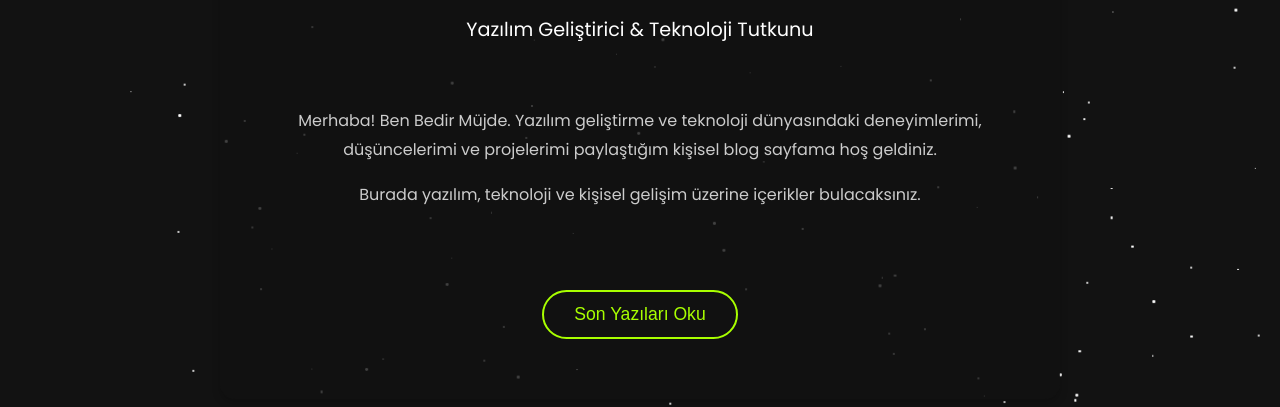
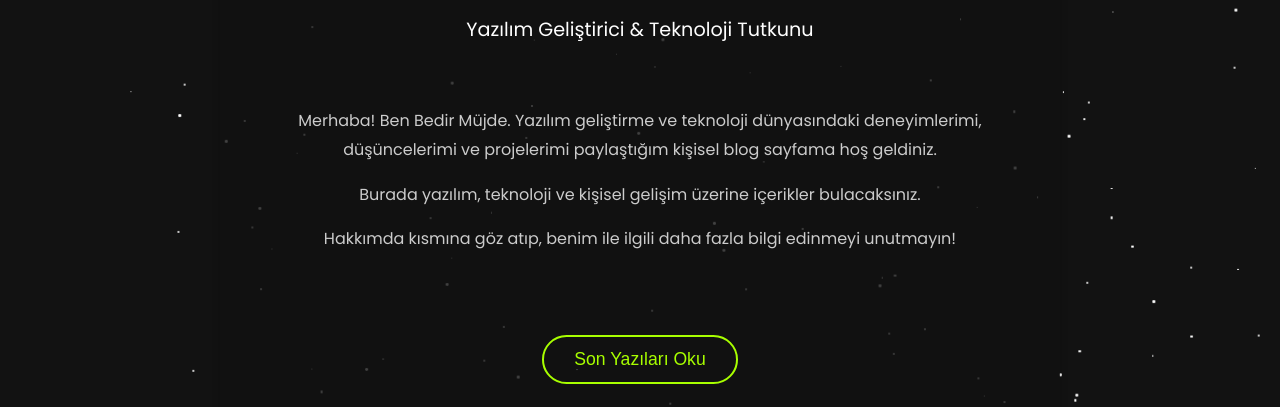
Before and after one commit to BedirM/Personal_Website, a website: page public/index.html in a window 1280 px wide. Shown: the part 398-805 px from the top of the page. Drawn offline with Linux system fonts and the light colour scheme; no server answers.

Commit message:
index.html

```diff
--- a/public/index.html
+++ b/public/index.html
@@ -41,6 +41,7 @@
         <div class="welcome-description">
             <p>Merhaba! Ben Bedir Müjde. Yazılım geliştirme ve teknoloji dünyasındaki deneyimlerimi, düşüncelerimi ve projelerimi paylaştığım kişisel blog sayfama hoş geldiniz.</p>
             <p>Burada yazılım, teknoloji ve kişisel gelişim üzerine içerikler bulacaksınız.</p>
+            <p>Hakkımda kısmına göz atıp, benim ile ilgili daha fazla bilgi edinmeyi unutmayın!</p>
         </div>
         <button id="readLatestPosts">Son Yazıları Oku</button>
     </div>
```
